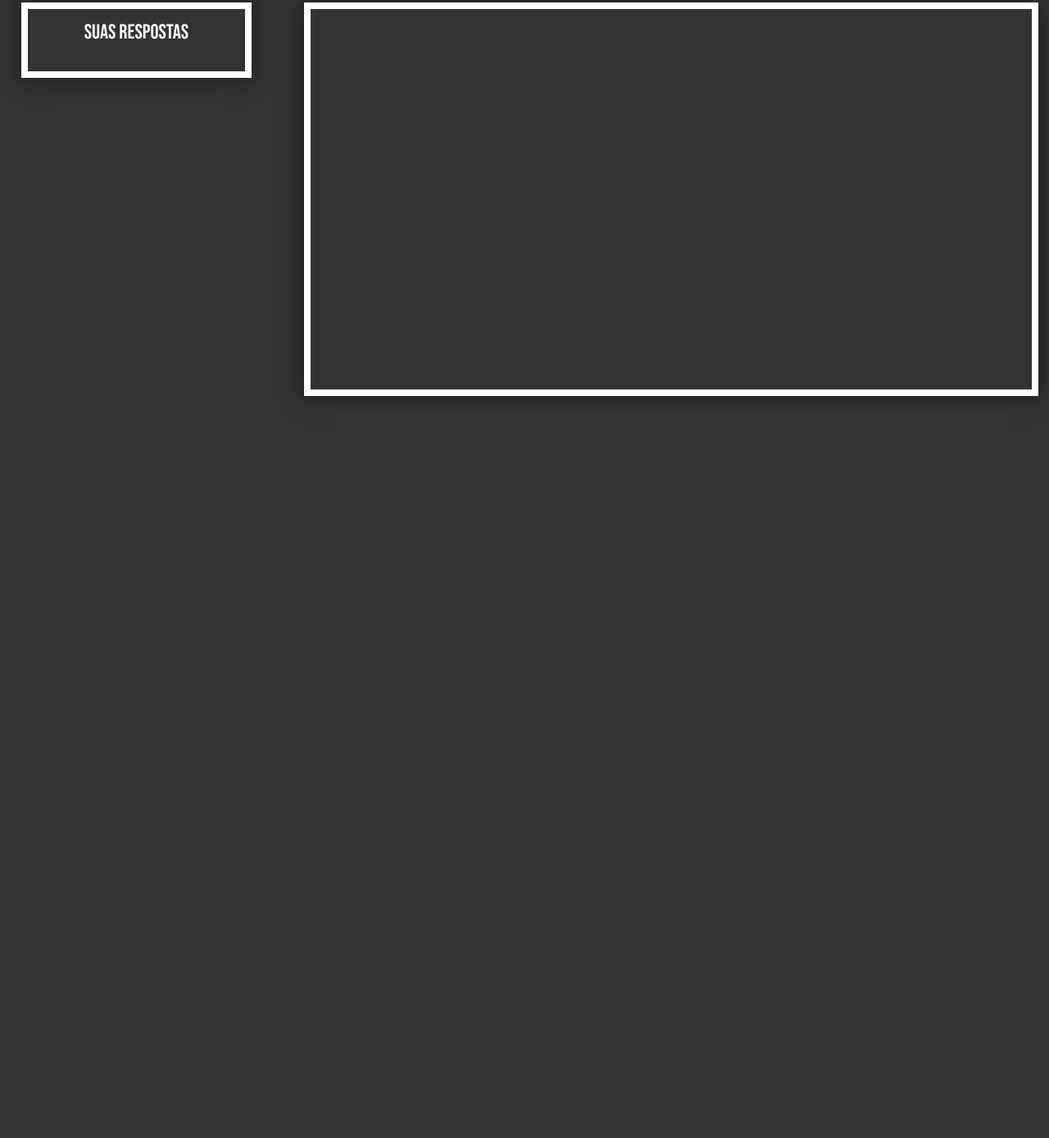
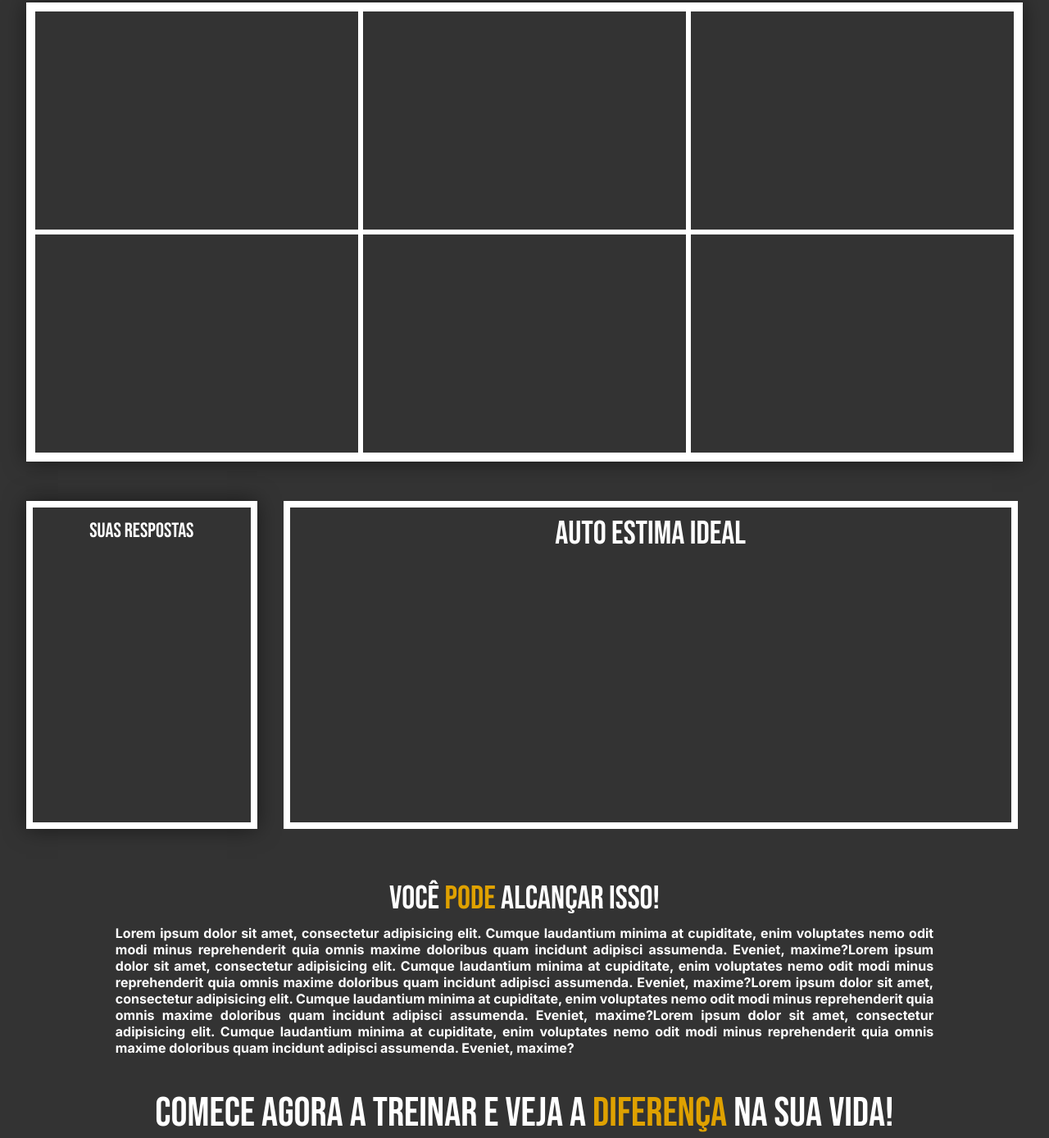
Before and after one commit to pedro-ueda/projeto-pessoal, a website: page public/dashboard.html in a window 1280 px wide. Shown: the part 181-1569 px from the top of the page at 82% size. Before the commit the page ends 800 px from the top, so only its background shows below. Drawn offline with Linux system fonts and the light colour scheme.

Commit message:
Base da dash finalizada

```diff
--- a/public/css/dashboard.css
+++ b/public/css/dashboard.css
@@ -17,7 +17,7 @@
 .inter-500 {
     font-family: "Inter", sans-serif;
     font-optical-sizing: auto;
-    font-weight: 500;
+    font-weight: 700;
     font-style: normal;
     font-variation-settings:
         "slnt" 0;
@@ -135,9 +135,10 @@ body {
 .box-respostasDoUsuario {
     min-width: fit-content;
     width: 22vw;
-    height: fit-content;
+    height: 50vh;
     border: solid 8px #FFF;
-    margin-left: 2%;
+    margin-left: 2.5%;
+    margin-top: 6vh;
     flex-direction: column;
     padding: 1%;
 }
@@ -159,9 +160,58 @@ body {
     color: #FFF;
 }
 
-.box-graficos {
-    width: 70vw;
-    height: 60vh;
+.box-maior-graficos {
+    width: 95%;
+    height: 70vh;
     border: solid 8px #FFF;
-    margin-left: 5%;
+    margin: 0 auto;
+    flex-direction: column;
 }
+
+.box-divisoria-graficos {
+    width: 100%;
+    height: 50%;
+}
+
+.box-grafico {
+    width: 36%;
+    height: 100%;
+    border: solid 3px #FFF;
+}
+
+.box-grafico-auto-estima {
+    width: 70%;
+    height: 50vh;
+    border: solid 8px #FFF;
+    margin-top: 6vh;
+    margin-left: 2.5%;
+    margin-bottom: 5vh;
+}
+
+.box-grafico-auto-estima H1 {
+    color: #FFF;
+    text-align: center;
+    font-size: 40px;
+    margin-top: 1vh;
+}
+
+.box-texto-motivacional {
+    width: 80%;
+    height: 40vh;
+    margin: auto;
+    padding: 1%;
+}
+
+.box-texto-motivacional h3 {
+    color: #FFF;
+    text-align: center;
+    font-size: 40px;
+    margin-top: 1vh;
+}
+
+.texto-motivacional {
+    margin-top: 1vh;
+    color: #FFF;
+    text-align: justify;
+    margin-bottom: 5vh;
+}
--- a/public/dashboard.html
+++ b/public/dashboard.html
@@ -58,6 +58,26 @@
     <h1 class="dashboard bebas-neue-regular">DASHBOARD!</h1>
 
     <div class="box-container-maior flex">
+
+        <div class="box-maior-graficos sombra flex">
+
+            <div class="box-divisoria-graficos flex">
+                <div class="box-grafico"></div>
+                <div class="box-grafico"></div>
+                <div class="box-grafico"></div>
+            </div>
+
+            <div class="box-divisoria-graficos flex">
+                <div class="box-grafico"></div>
+                <div class="box-grafico"></div>
+                <div class="box-grafico"></div>
+            </div>
+        </div>
+
+    </div>
+
+    <div class="flex">
+
         <div class="box-respostasDoUsuario sombra flex">
             <h4 class="bebas-neue-regular">SUAS RESPOSTAS</h4>
 
@@ -65,16 +85,22 @@
             </p>
         </div>
 
-        <div class="box-graficos sombra">
+        <div class="box-grafico-auto-estima">
 
-            <div class="box-grafico"></div>
-            <div class="box-grafico"></div>
-            <div class="box-grafico"></div>
-            <div class="box-grafico"></div>
-            <div class="box-grafico"></div>
+            <h1 class="bebas-neue-regular">AUTO ESTIMA IDEAL</h1>
         </div>
+    </div>
 
+    <div class="box-texto-motivacional">
+        <h3 class="bebas-neue-regular">VOCÊ <span style="color: #DFA100;">PODE</span> ALCANÇAR ISSO!</h3>
+
+        <p class="texto-motivacional inter-500">
+            Lorem ipsum dolor sit amet, consectetur adipisicing elit. Cumque laudantium minima at cupiditate, enim voluptates nemo odit modi minus reprehenderit quia omnis maxime doloribus quam incidunt adipisci assumenda. Eveniet, maxime?Lorem ipsum dolor sit amet, consectetur adipisicing elit. Cumque laudantium minima at cupiditate, enim voluptates nemo odit modi minus reprehenderit quia omnis maxime doloribus quam incidunt adipisci assumenda. Eveniet, maxime?Lorem ipsum dolor sit amet, consectetur adipisicing elit. Cumque laudantium minima at cupiditate, enim voluptates nemo odit modi minus reprehenderit quia omnis maxime doloribus quam incidunt adipisci assumenda. Eveniet, maxime?Lorem ipsum dolor sit amet, consectetur adipisicing elit. Cumque laudantium minima at cupiditate, enim voluptates nemo odit modi minus reprehenderit quia omnis maxime doloribus quam incidunt adipisci assumenda. Eveniet, maxime?
+        </p>
+
+        <h3 style="font-size: 50px;" class="bebas-neue-regular">COMECE AGORA A TREINAR E VEJA A <span style="color: #DFA100;">DIFERENÇA</span> NA SUA VIDA!</h3>
     </div>
+
 </body>
 
 </html>
```
